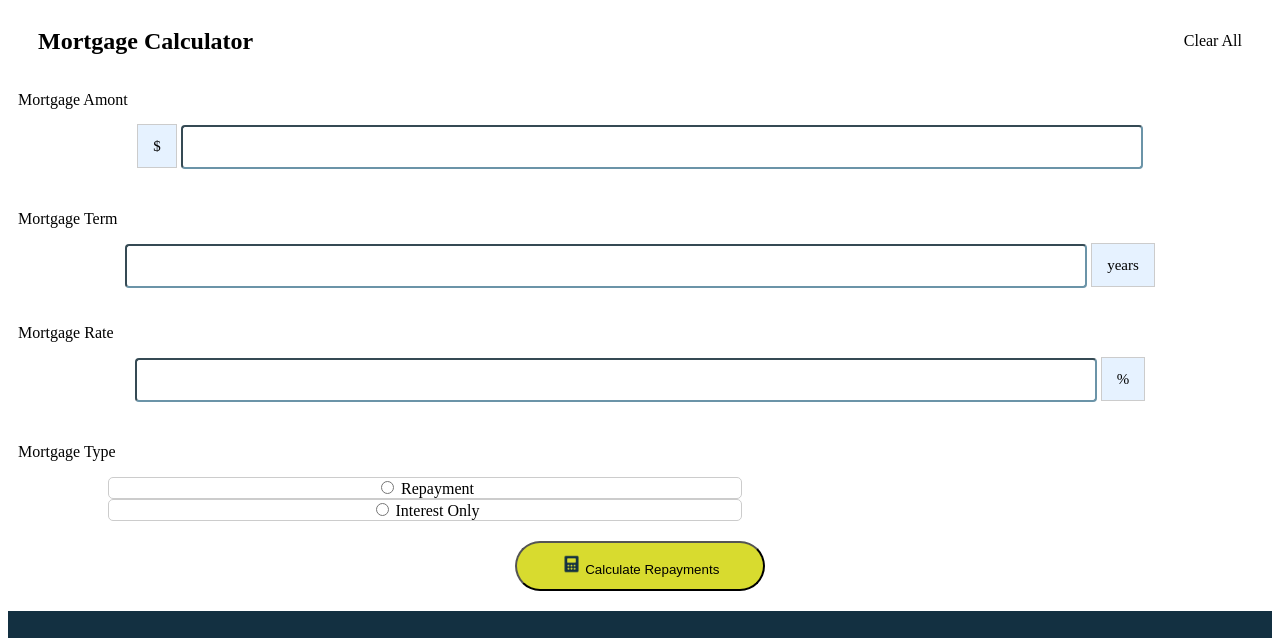
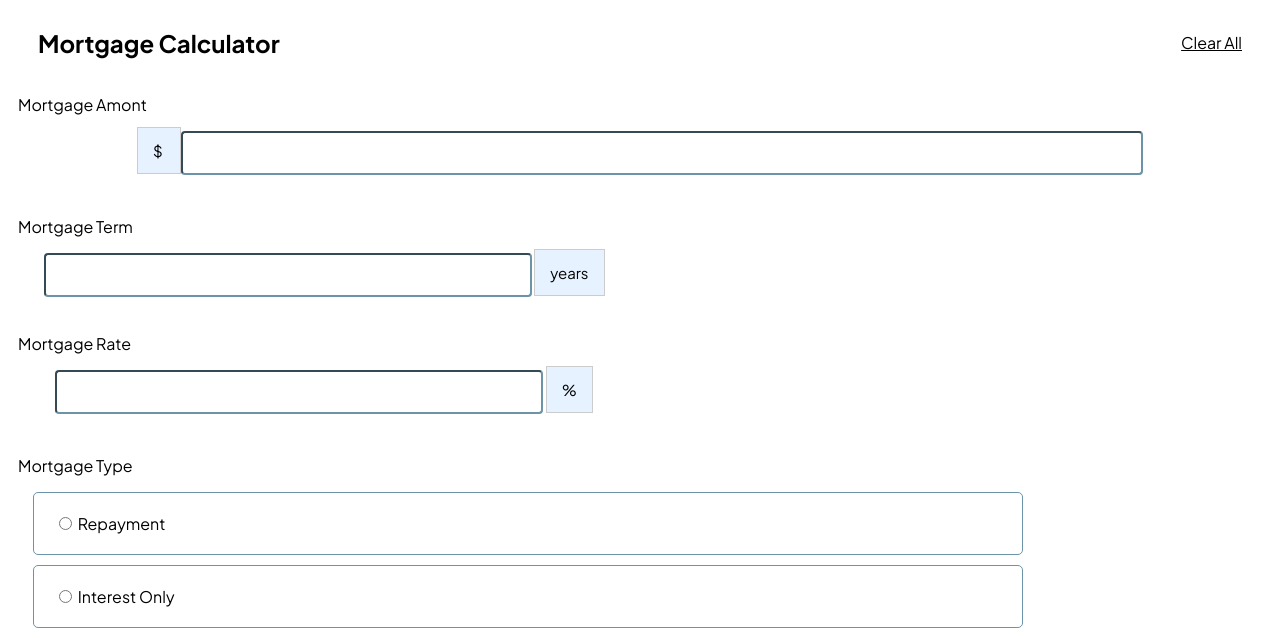
Before and after one commit to Xatoche/mortage-payment-calculator, a plain HTML site: page index.html in a window 1280 px wide. Shown: the top 638 px of the page. Drawn offline with Linux system fonts and the light colour scheme.

Commit message:
mortage-payment-calculator

```diff
--- a/index.html
+++ b/index.html
@@ -5,6 +5,9 @@
     <meta name="viewport" content="width=device-width, initial-scale=1.0">
     <title>Document</title>
     <link rel="stylesheet" href="style.css">
+    <link rel="preconnect" href="https://fonts.googleapis.com">
+<link rel="preconnect" href="https://fonts.gstatic.com" crossorigin>
+<link href="https://fonts.googleapis.com/css2?family=Plus+Jakarta+Sans:ital,wght@0,200..800;1,200..800&display=swap" rel="stylesheet">
 </head>
 <body>
     <div class="forms">
@@ -12,23 +15,29 @@
         <h2>Mortgage Calculator</h2>
         <a class="btn-clear"> Clear All </a>
         </div>
-        <div class="input-btn">
-            <div class="input-description">
-                <p> Mortgage Amont </p>
+        <div class="input-containers">
+
+            <div class="input-amont">
+                <div class="input-description"> <p> Mortgage Amont </p>
+                </div> <span class="symbol"> $ </span>
+                <input class="dollars" type="text">
             </div>
-            <span class="symbol">$</span>
-            <input class="dollars" type="text">
-            <div class="input-description">
-                <p> Mortgage Term </p>
+
+            <div class="input-term">
+            <div class="input-description"> <p> Mortgage Term </p> </div>
+                <input class="years" type="text">
+                <span class="symbol"> years </span>
             </div>
-            <input class="years" type="text">
-            <span class="symbol">years</span>
-            <div class="input-description">
-                <p> Mortgage Rate </p>
+
+            <div class="input-rate">
+                <div class="input-description"> <p> Mortgage Rate </p> </div>
+                <input class="pourcentage" type="text">
+                <span class="symbol"> % </span>
             </div>
-            <input class="pourcentage" type="text">
-            <span class="symbol">%</span>
+
+
         </div>
+            <div class="radio-containers">
                 <div class="input-description">
                     <p> Mortgage Type </p>
                 </div>
@@ -39,9 +48,11 @@
                 <div class="btn-radio-2">
                 <input name="radio" id="radio" class="radio-2" type="radio"> Interest Only
                 </div>
-        <div class="btn">
+                <div class="button-calculate">
             <button id="btn" class="btn-1"> <span> <img class="img-btn-calculate" src="./png/ph_calculator-fill.png"> </span> Calculate Repayments </button>
                 </div>
+            </div>
+
         <div class="footers">
             <img class="img" src="./png/Layer_1.png">
             <h3>Results shown here</h3>
--- a/style.css
+++ b/style.css
@@ -1,5 +1,6 @@
 body {
     display: flex;
+    font-family: "Plus Jakarta Sans", sans-serif;
     justify-content: center;
 }
 
@@ -8,17 +9,6 @@ body {
     height: 58x;
     width: 100%;
 }
-
-.footers {
-    margin-top: 20px;
-    background-color: #133041;
-    height: 390px;
-    width: 100%;
-    justify-content: center;
-    text-align: center;
-    align-items: center;
-}
-
 
 h2 {
     text-align: left;
@@ -38,9 +28,11 @@ h3 {
 
 .btn-clear {
     margin-right: 30px;
+    text-decoration: underline;
+    cursor: pointer;
 }
 
-.input-btn {
+.input-containers {
     text-align: center;
 }
 
@@ -77,15 +69,21 @@ h3 {
 
 
 .btn-1 {
-    height: 50px;
-    width: 250px;
+    padding: 10px;
+    width: 80%;
     border-radius: 100px;
     background-color: #D8DB2F;
+    cursor: pointer;
 }
 
-.btn {
+.button-calculate {
     display: flex;
-    justify-content: center;
+    justify-content: center;;
+    padding: 20px;
+}
+
+.img-btn-calculate {
+    width: 5%;
 }
 
 
@@ -117,34 +115,72 @@ input {
     margin-left: 10px;
 }
 
+.radio-containers {
+    text-align: center;
+    align-items: center;
+
+}
+
+.btn-radio-1 {
+    text-align: left;
+    padding: 20px;
+    border-radius: 5px;
+    width: 75%;
+    margin-left: 25px;
+    margin-bottom: 10px;
+    border-radius: 5px;
+    border: 1px solid #6B94A8;
+    cursor: pointer;
+}
+
+.btn-radio-2{
+    text-align: left;
+    padding: 20px;
+    border-radius: 5px;
+    width: 75%;
+    margin-left: 25px;
+    border-radius: 5px;
+    border: 1px solid #6B94A8;
+    cursor: pointer;
+}
+
+
 .footers-description {
     margin-left: 10px;
     color: #9ABED5;
 }
 
 
-.btn-radio-1 {
-    margin-left: 100px;
+.footers {
+    background-color: #133041;
+    height: 450px;
+    width: 100%;
+    justify-content: center;
     text-align: center;
-    border: 1px solid #ccc;
-    border-radius: 5px;
-    width: 50%;
-}
-
-.btn-radio-2{
-    margin-left: 100px;
-    text-align: center;
-    border: 1px solid #ccc;
-    border-radius: 5px;
-    width: 50%;
-    margin-bottom: 20px;
+    align-items: center;
 }
 
 .img {
-    width: 35%;
-    margin-top: 30px;
+    padding: 25px;
 }
 
-.img-btn-calculate {
-    height: 20px;
+
+@media (min-width: 820px) {
+
+    .button-calculate {
+        display: flex;
+        justify-content: left;
+        width: 50%;
+    }
+
+    .input-term {
+        width: 50%;
+    }
+
+    .input-rate {
+        width: 50%;
+    }
+
+
+
 }
```
Lines whose indentation alone changed are shown as unchanged.
